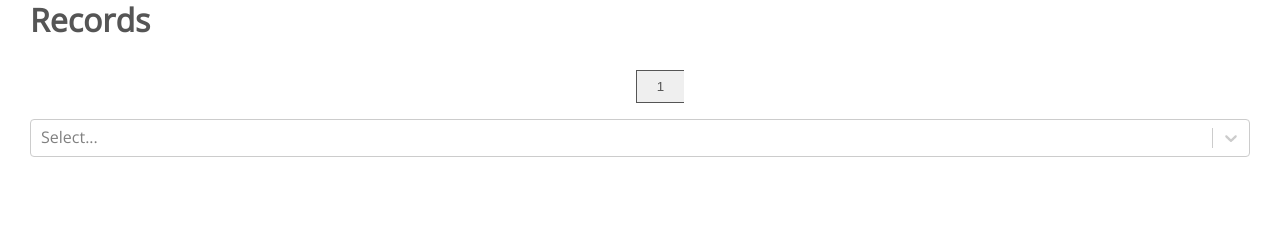
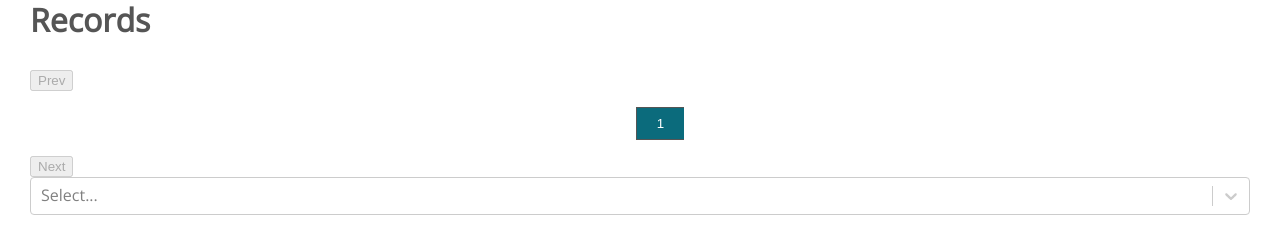
Before and after one commit to jardenna/Records, a React (Vite) app: page /records in a window 1280 px wide. Shown: the part 450-677 px from the top of the page. Built offline with nearby package versions, Linux system fonts and the light colour scheme; no server answers.

Commit message:
prev + next btn

```diff
--- a/src/components/pagination/Pagination.tsx
+++ b/src/components/pagination/Pagination.tsx
@@ -1,7 +1,9 @@
 import { FC } from 'react';
 import './_pagination.scss';
+import PaginationItems from './PaginationItems';
 
-interface PaginationProps {
+export interface PaginationProps {
+  currentPage: number;
   onSetCurrentPage: (pageNo: number) => void;
   roundedPaginationCount: number;
 }
@@ -9,6 +11,7 @@ interface PaginationProps {
 const Pagination: FC<PaginationProps> = ({
   onSetCurrentPage,
   roundedPaginationCount,
+  currentPage,
 }) => {
   const pageRange = Array.from(
     { length: roundedPaginationCount },
@@ -19,14 +22,12 @@ const Pagination: FC<PaginationProps> = ({
     <article>
       <ul className="pagination">
         {pageRange.map((paginationCount) => (
-          <li className="pagination-item" key={paginationCount}>
-            <button
-              type="button"
-              onClick={() => onSetCurrentPage(paginationCount)}
-            >
-              {paginationCount}
-            </button>
-          </li>
+          <PaginationItems
+            key={paginationCount}
+            onSetCurrentPage={onSetCurrentPage}
+            paginationCount={paginationCount}
+            currentPage={currentPage}
+          />
         ))}
       </ul>
     </article>
--- /dev/null
+++ b/src/components/pagination/PaginationItems.tsx
@@ -0,0 +1,25 @@
+import { FC } from 'react';
+
+interface PaginationItemsProps {
+  currentPage: number;
+  onSetCurrentPage: (pageNo: number) => void;
+  paginationCount: number;
+}
+
+const PaginationItems: FC<PaginationItemsProps> = ({
+  onSetCurrentPage,
+  paginationCount,
+  currentPage,
+}) => (
+  <li className="pagination-item">
+    <button
+      type="button"
+      className={` ${currentPage === paginationCount ? 'active' : ''}`}
+      onClick={() => onSetCurrentPage(paginationCount)}
+    >
+      {paginationCount}
+    </button>
+  </li>
+);
+
+export default PaginationItems;
--- a/src/components/pagination/_pagination.scss
+++ b/src/components/pagination/_pagination.scss
@@ -24,9 +24,9 @@
         padding: 9px;
       }
 
-      &:focus {
-        border: var(--focus);
-        outline: none;
+      &:focus-visible {
+        background-color: $color-blue;
+        color: $color-white;
       }
 
       &.last-of-type {
--- a/src/pages/Records.tsx
+++ b/src/pages/Records.tsx
@@ -6,7 +6,7 @@ import { useGetPaginatedRecordsQuery } from '../features/records/recordsApiSlice
 interface RecordsProps {}
 
 const Records: FC<RecordsProps> = () => {
-  const [selectedOption, setSelectedOption] = useState(10);
+  const [selectedOption, setSelectedOption] = useState(50);
   const [currentPage, setCurrentPage] = useState(1);
 
   const { data: records } = useGetPaginatedRecordsQuery({
@@ -22,16 +22,31 @@ const Records: FC<RecordsProps> = () => {
   ];
   const paginationCount = records ? records.recordsCount / selectedOption : 1;
 
-  const roundedPaginationCount = Math.floor(paginationCount);
+  const roundedPaginationCount = Math.ceil(paginationCount);
   console.log(records);
 
   return (
     <section>
       <h1>Records</h1>
+      <button
+        type="button"
+        onClick={() => setCurrentPage(currentPage - 1)}
+        disabled={currentPage === 1}
+      >
+        Prev
+      </button>
       <Pagination
         onSetCurrentPage={setCurrentPage}
         roundedPaginationCount={roundedPaginationCount}
+        currentPage={currentPage}
       />
+      <button
+        type="button"
+        onClick={() => setCurrentPage(currentPage + 1)}
+        disabled={currentPage === roundedPaginationCount}
+      >
+        Next
+      </button>
       <Select
         options={options}
         onChange={(e: any) => setSelectedOption(e.value)}
```
